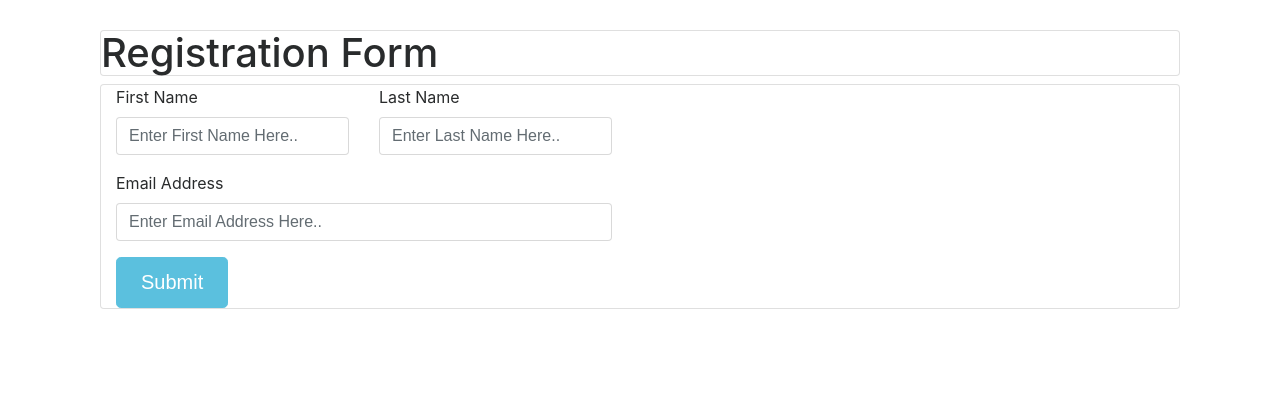
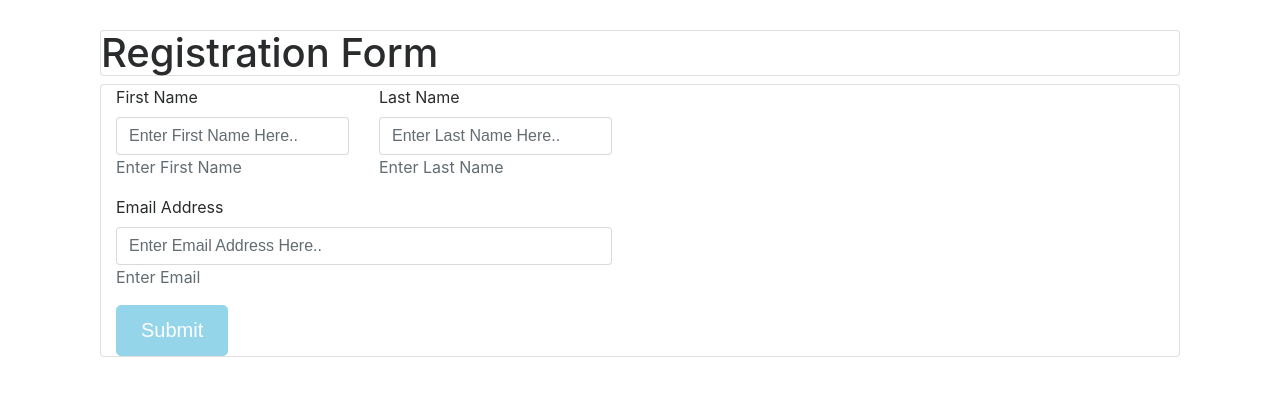
Before and after one commit to CodeKul/angular-router-evening-68, an Angular app: page /reg/789 in a window 1280 px wide. Shown: the top 396 px of the page. Built offline with nearby package versions, Linux system fonts and the light colour scheme.

Commit message:
forms: validations

```diff
--- a/src/app/registration/registration.component.html
+++ b/src/app/registration/registration.component.html
@@ -11,7 +11,10 @@
               placeholder="Enter First Name Here.."
               class="form-control"
               name="firstName"
-              [(ngModel)]="myData.firstName">
+              [(ngModel)]="myData.firstName"
+              required
+              #fnm = "ngModel">
+              <span class="text-muted" *ngIf="!fnm.valid">Enter First Name</span>
           </div>
           <div class="col-sm-6 form-group">
             <label>Last Name</label>
@@ -20,19 +23,26 @@
               placeholder="Enter Last Name Here.."
               class="form-control"
               name="lastName"
-              [(ngModel)]="myData.lastName">
+              [(ngModel)]="myData.lastName"
+              required
+              #lnm = "ngModel">
+              <span class="text-muted" *ngIf="!lnm.valid">Enter Last Name</span>
           </div>
         </div>
         <div class="form-group">
           <label>Email Address</label>
           <input
-            type="text"
+            type="email"
             placeholder="Enter Email Address Here.."
             class="form-control"
             name="email"
-            [(ngModel)]="myData.email">
+            [(ngModel)]="myData.email"
+            required
+            pattern="[a-z0-9!#$%&'*+/=?^_`{|}~-]+(?:\.[a-z0-9!#$%&'*+/=?^_`{|}~-]+)*@(?:[a-z0-9](?:[a-z0-9-]*[a-z0-9])?\.)+[a-z0-9](?:[a-z0-9-]*[a-z0-9])?"
+            #eml="ngModel">
+            <span class="text-muted" *ngIf="!eml.valid">Enter Email</span>
         </div>
-        <button type="submit" class="btn btn-lg btn-info">Submit</button>
+        <button type="submit" class="btn btn-lg btn-info" [disabled]="!myFrm.valid">Submit</button>
       </div>
     </form>
   </div>
--- a/src/app/registration/registration.component.ts
+++ b/src/app/registration/registration.component.ts
@@ -19,6 +19,6 @@ export class RegistrationComponent implements OnInit {
   }
 
   onFrmSub(myFrm: NgForm) {
-    console.log(this.myData);
+    console.log(myFrm);
   }
 }
```
